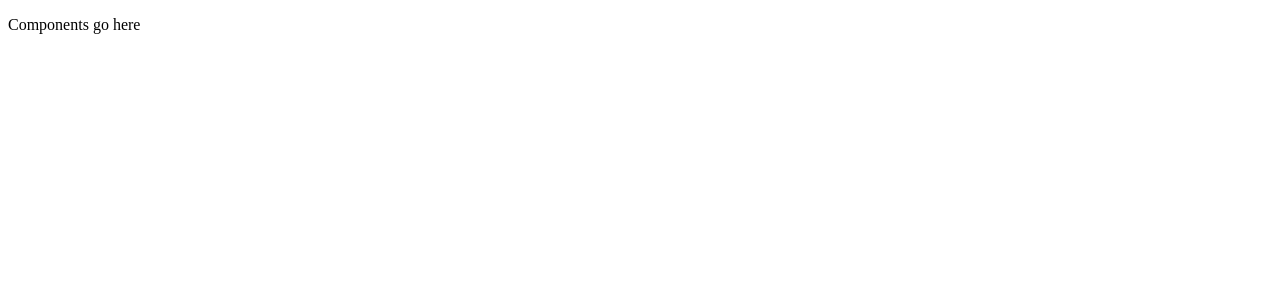
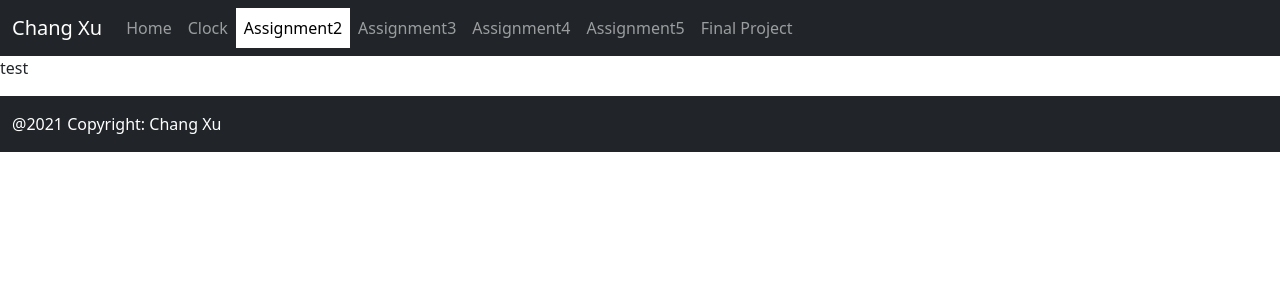
Before and after one commit to AcVoyager/react-note-app, a React (Create React App) app: page / in a window 1280 px wide. Shown: the top 300 px of the page. Built offline with nearby package versions, Linux system fonts and the light colour scheme.

Commit message:
init pj; add to assignment1

```diff
--- a/public/index.html
+++ b/public/index.html
@@ -24,7 +24,7 @@
       work correctly both with client-side routing and a non-root public URL.
       Learn how to configure a non-root public URL by running `npm run build`.
     -->
-    <title>React App</title>
+    <title>Notes App</title>
   </head>
   <body>
     <noscript>You need to enable JavaScript to run this app.</noscript>
--- a/src/index.js
+++ b/src/index.js
@@ -1,3 +1,7 @@
+import bootstrap from 'bootstrap';
+import 'bootstrap/dist/css/bootstrap.min.css';
+import './styles/portfolio.css'; // consistent with assignment1
+
 import React from 'react';
 import ReactDOM from 'react-dom';
 import './styles/styles.css';
--- /dev/null
+++ b/src/styles/portfolio.css
@@ -0,0 +1,13 @@
+/* Highlight current position in Navbar */
+.nav-item-current > .nav-link {
+    color: black !important;
+}
+
+.nav-item-current {
+    background-color: white;
+}
+
+#copyright-text {
+    color: white;
+    margin-left: 0;
+}
--- a/src/views/App.js
+++ b/src/views/App.js
@@ -1,6 +1,16 @@
 import React from 'react';
+import NavHeader from './NavHeader';
+import PageMain from './PageMain';
+import NavFooter from './NavFooter';
 
 const App = () =>
-    <p>Components go here</p>
+    <div className="d-flex flex-column">
+
+        <NavHeader />
+        <a className="visually-hidden-focusable" href="#content">Skip to main content</a>
+        <PageMain />
+        <NavFooter />
+
+    </div>
 
 export default App;
--- /dev/null
+++ b/src/views/NavFooter.js
@@ -0,0 +1,15 @@
+import React from 'react'
+
+function NavFooter(props) {
+
+	return (
+		<footer className="footer mt-auto py-3 bg-dark">
+			<div className="container" id="copyright-text">
+				@2021 Copyright: Chang Xu
+			</div>
+		</footer>
+	);
+
+}
+
+export default NavFooter;
--- /dev/null
+++ b/src/views/NavHeader.js
@@ -0,0 +1,46 @@
+import React from 'react';
+
+function NavHeader(props) {
+
+	const portfolioLink = "https://acvoyager.github.io/7580page/";
+
+	return (
+		<header>
+			<nav className="navbar navbar-dark navbar-expand-lg bg-dark">
+				<div className="container-fluid">
+					<a className="navbar-brand" href="#brand">Chang Xu</a>
+					<button className="navbar-toggler" type="button" data-bs-toggle="collapse" data-bs-target="#navbarNavDropdown" aria-controls="navbarNavDropdown" aria-expanded="false" aria-label="Toggle navigation">
+						<span className="navbar-toggler-icon"></span>
+					</button>
+					<div className="collapse navbar-collapse" id="navbarNavDropdown">
+						<ul className="navbar-nav">
+							<li className="nav-item">
+								<a className="nav-link" href={portfolioLink + "index.html"}>Home</a>
+							</li>
+							<li className="nav-item">
+								<a className="nav-link" href={portfolioLink + "clock.html"}>Clock</a>
+							</li>
+							<li className="nav-item nav-item-current">
+								<a className="nav-link" href="#assignment2">Assignment2</a>
+							</li>
+							<li className="nav-item">
+								<a className="nav-link" href={portfolioLink + "coming-soon.html"}>Assignment3</a>
+							</li>
+							<li className="nav-item">
+								<a className="nav-link" href={portfolioLink + "coming-soon.html"}>Assignment4</a>
+							</li>
+							<li className="nav-item">
+								<a className="nav-link" href={portfolioLink + "coming-soon.html"}>Assignment5</a>
+							</li>
+							<li className="nav-item">
+								<a className="nav-link" href={portfolioLink + "coming-soon.html"}>Final Project</a>
+							</li>
+						</ul>
+					</div>
+				</div>
+			</nav>
+		</header>
+	);
+}
+
+export default NavHeader;
--- /dev/null
+++ b/src/views/PageMain.js
@@ -0,0 +1,13 @@
+import React from 'react'
+
+function PageMain(props) {
+
+
+
+    return (
+        <p>test</p>
+    );
+
+}
+
+export default PageMain;
```
Also changed, not shown: src/Template.js (added, +7 -0 lines), src/components/Card.js (added, +7 -0 lines), src/components/Link.js (added, +7 -0 lines), src/components/Note.js (added, +7 -0 lines), src/views/PageHeading.js (added, +7 -0 lines).
